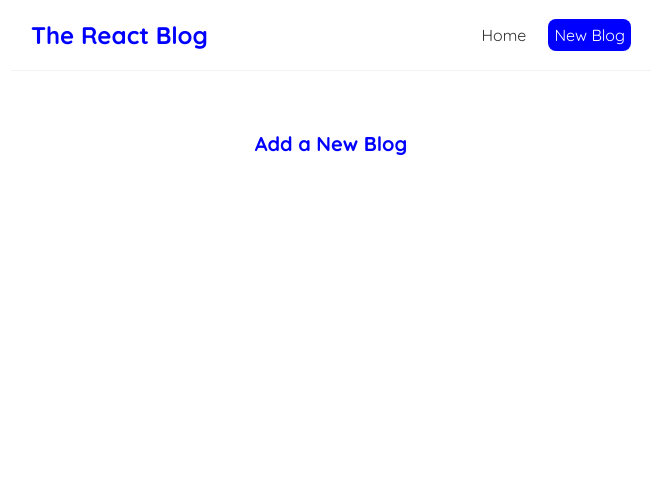
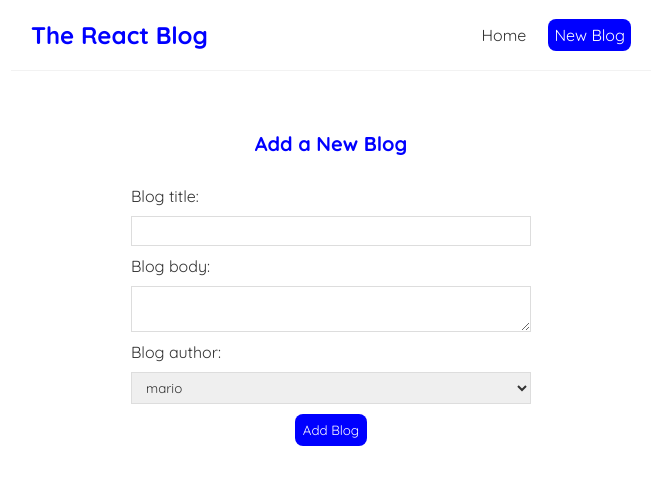
Before and after one commit to Kevincripe/react-blog, a React (Create React App) app: page /create in a window 1280 px wide. Shown: the top 484 px of the page, without its empty margins (309-971 px from the left). Built offline with nearby package versions, Linux system fonts and the light colour scheme.

Commit message:
create page

```diff
--- a/src/Create.js
+++ b/src/Create.js
@@ -1,9 +1,39 @@
+import { useState } from "react";
+
 const Create = () => {
-    return (
-        <div className="create">
-            <h2>Add a New Blog</h2>
-        </div>
-     );
+  const [title, setTitle] = useState('');
+  const [body, setBody] = useState('');
+  const [author, setAuthor] = useState('mario');
+
+  return (
+    <div className="create">
+      <h2>Add a New Blog</h2>
+      <form>
+        <label>Blog title:</label>
+        <input
+          type="text"
+          required
+          value={title}
+          onChange={(e) => setTitle(e.target.value)}
+        />
+        <label>Blog body:</label>
+        <textarea
+          required
+          value={body}
+          onChange={(e) => setBody(e.target.value)}
+        ></textarea>
+        <label>Blog author:</label>
+        <select
+          value={author}
+          onChange={(e) => setAuthor(e.target.value)}
+        >
+          <option value="mario">mario</option>
+          <option value="yoshi">yoshi</option>
+        </select>
+        <button>Add Blog</button>
+      </form>
+    </div>
+  );
 }
 
 export default Create;
--- a/src/useFetch.js
+++ b/src/useFetch.js
@@ -23,7 +23,7 @@ const useFetch = (url) => {
       })
       .catch(err => {
         if (err.name === 'AbortError') {
-          console.log('fetch aborted')
+          //console.log('fetch aborted')
         } else {
         // auto catches network / connection error
         setIsPending(false);
```
